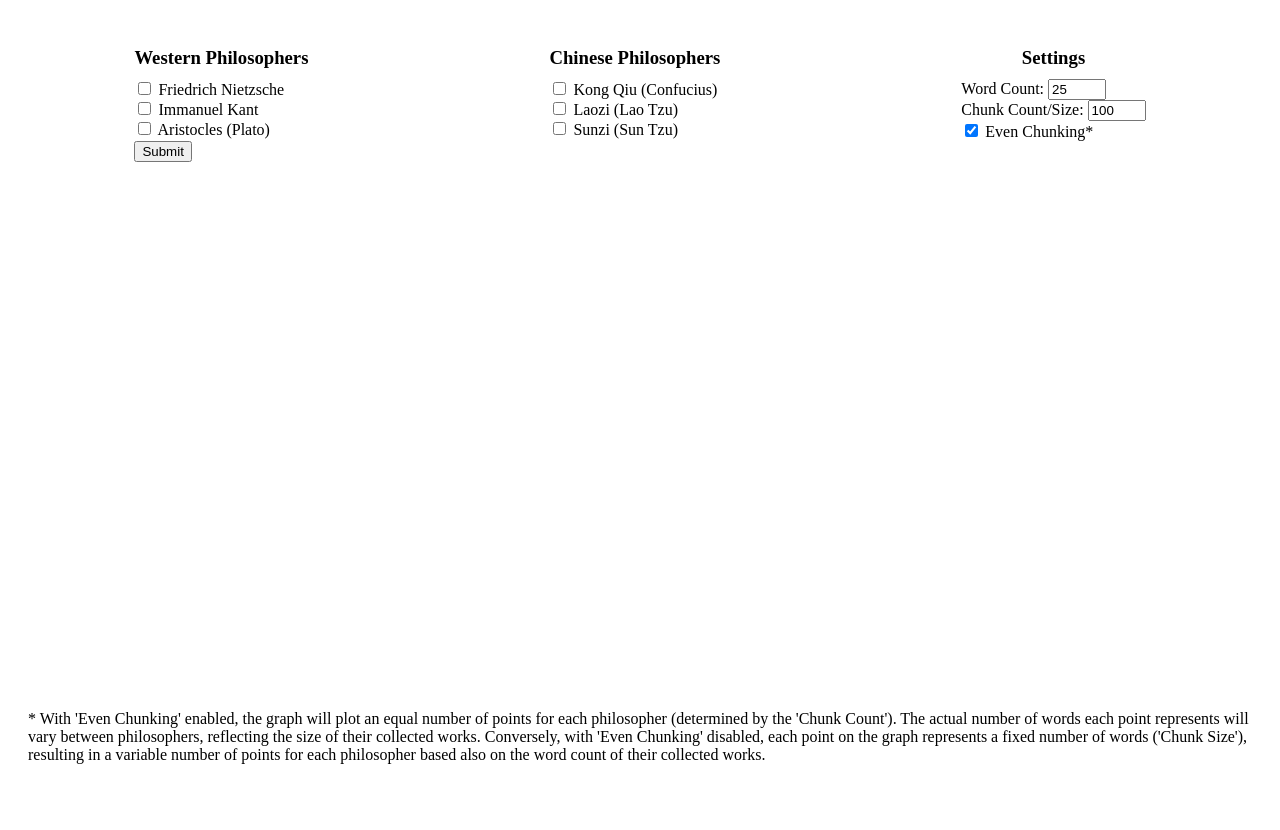
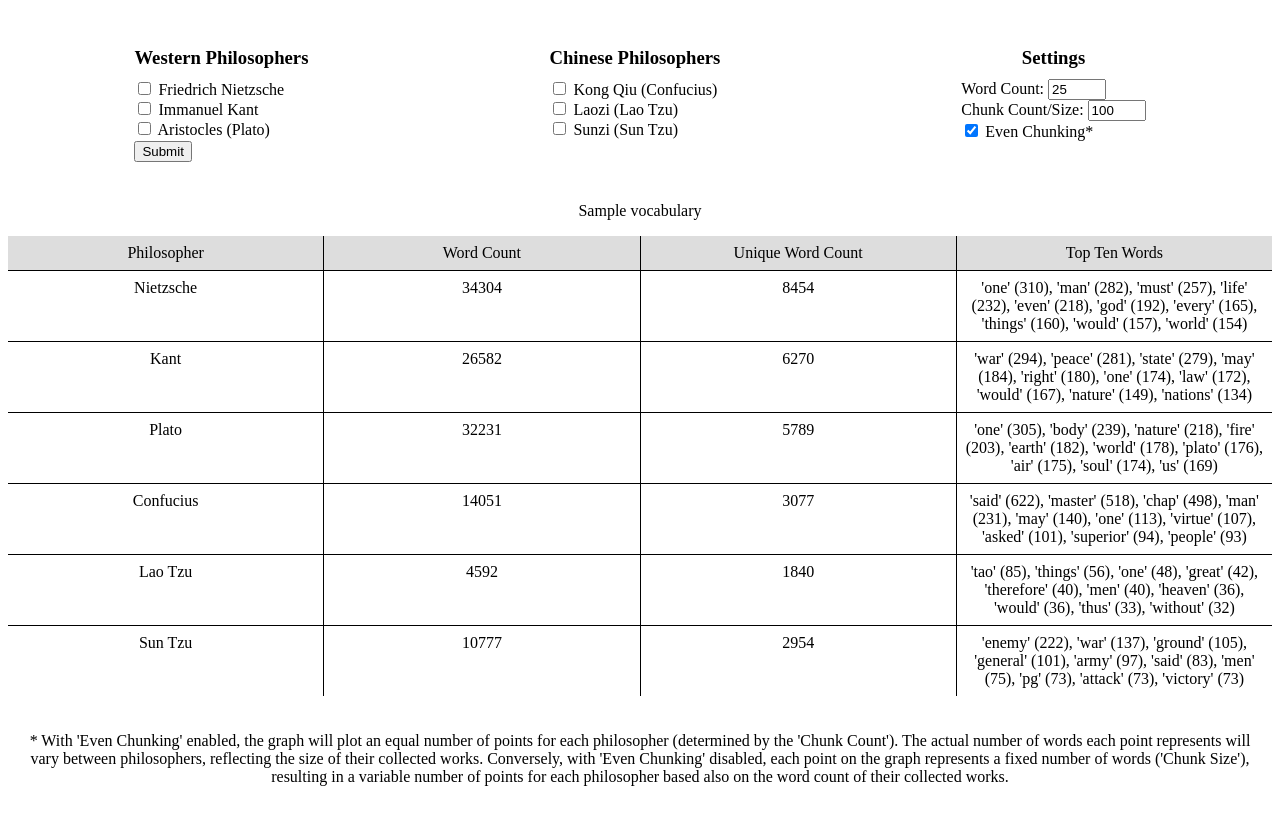
Before and after one commit to manelleong/PhilosophersLexicon, a Flask app: template templates/index.html in a window 1280 px wide. Before the commit the page ends 764 px from the top, so only its background shows below. Run offline with Flask 3, Linux system fonts and the light colour scheme; the template is opened without the code that fills it: most values are stand-ins (such as "Sample title", 1, 10 or a date in 2020); some libraries are stand-ins or nearby versions.

Commit message:
Added the table Shows word count, top 10, etc.

```diff
--- a/app.py
+++ b/app.py
@@ -31,10 +31,9 @@ def submit():
     if not valid_input:
         return render_template('index.html')
 
-
-    fig = topic_modeling.makeGraph(selected_philosophers, selected_settings)
+    fig, vocab = topic_modeling.makeGraph(selected_philosophers, selected_settings)
     graphjson = fig.to_json()
 
-    return render_template('index.html', graphJSON = graphjson)
+    return render_template('index.html', graphJSON = graphjson, vocabulary = f"Vocabulary: [{vocab}]")
 
 app.run(host = "0.0.0.0", port = 80)
--- /dev/null
+++ b/data/confucius/confucius.json
@@ -0,0 +1,5 @@
+{
+    "word_count": 14051,
+    "unique_word_count": 3077,
+    "top_ten": " 'said' (622), 'master' (518), 'chap' (498), 'man' (231), 'may' (140), 'one' (113), 'virtue' (107), 'asked' (101), 'superior' (94), 'people' (93),"
+}
--- /dev/null
+++ b/data/kant/kant.json
@@ -0,0 +1,5 @@
+{
+    "word_count": 26582,
+    "unique_word_count": 6270,
+    "top_ten": " 'war' (294), 'peace' (281), 'state' (279), 'may' (184), 'right' (180), 'one' (174), 'law' (172), 'would' (167), 'nature' (149), 'nations' (134),"
+}
--- /dev/null
+++ b/data/laozi/laozi.json
@@ -0,0 +1,5 @@
+{
+    "word_count": 4592,
+    "unique_word_count": 1840,
+    "top_ten": " 'tao' (85), 'things' (56), 'one' (48), 'great' (42), 'therefore' (40), 'men' (40), 'heaven' (36), 'would' (36), 'thus' (33), 'without' (32),"
+}
--- /dev/null
+++ b/data/nietzsche/nietzsche.json
@@ -0,0 +1,5 @@
+{
+    "word_count": 34304,
+    "unique_word_count": 8454,
+    "top_ten": " 'one' (310), 'man' (282), 'must' (257), 'life' (232), 'even' (218), 'god' (192), 'every' (165), 'things' (160), 'would' (157), 'world' (154),"
+}
--- /dev/null
+++ b/data/plato/plato.json
@@ -0,0 +1,5 @@
+{
+    "word_count": 32231,
+    "unique_word_count": 5789,
+    "top_ten": " 'one' (305), 'body' (239), 'nature' (218), 'fire' (203), 'earth' (182), 'world' (178), 'plato' (176), 'air' (175), 'soul' (174), 'us' (169),"
+}
--- /dev/null
+++ b/data/sunzi/sunzi.json
@@ -0,0 +1,5 @@
+{
+    "word_count": 10777,
+    "unique_word_count": 2954,
+    "top_ten": " 'enemy' (222), 'war' (137), 'ground' (105), 'general' (101), 'army' (97), 'said' (83), 'men' (75), 'pg' (73), 'attack' (73), 'victory' (73),"
+}
--- a/static/css/style.css
+++ b/static/css/style.css
@@ -21,7 +21,35 @@ form {
 }
 
 footer {
+    text-align: center;
     padding: 20px;
-    position: absolute;
     bottom: 0;
-  }
+}
+
+.pre-wrap {
+    white-space: pre-wrap;
+}
+
+.grid {
+    display: grid;
+    grid-template-columns: repeat(4, 1fr); /* Creates a four-column layout */
+    gap: 1px; /* Represents the grid line size */
+    background-color: #000; /* Grid lines color */
+}
+
+.header {
+    background-color: #ddd; /* Header cells background color */
+    padding: 8px;
+    text-align: center;
+}
+
+.cell {
+    background-color: #fff; /* Content cells background color */
+    padding: 8px;
+    text-align: center;
+}
+
+.excel-like {
+    width: 100%;
+    border-collapse: collapse; /* Eliminates the space between the borders */
+}
--- a/templates/index.html
+++ b/templates/index.html
@@ -8,7 +8,7 @@
     <script src="https://cdn.plot.ly/plotly-latest.min.js"></script>
 </head>
 <body>
-    <form action="/submit" method="post">
+    <form action="/submit" method="post" id="philosopherForm">
         <div class = "container">
             <div class = "Philosopher-group" id="western">
                 <h3>Western Philosophers</h3>
@@ -43,6 +43,46 @@
         var graphJSON = '{{ graphJSON | safe }}';
         Plotly.newPlot('graph', JSON.parse(graphJSON));
     </script>
+    <p class="pre-wrap" style="text-align: center;">{{ vocabulary }}</p>
+
+    <div class="grid">
+        <!-- Header Row -->
+        <div class="header">Philosopher</div>
+        <div class="header">Word Count</div>
+        <div class="header">Unique Word Count</div>
+        <div class="header">Top Ten Words</div>
+
+        <div class="cell">Nietzsche</div>
+        <div class="cell">34304</div>
+        <div class="cell">8454</div>
+        <div class="cell">'one' (310), 'man' (282), 'must' (257), 'life' (232), 'even' (218), 'god' (192), 'every' (165), 'things' (160), 'would' (157), 'world' (154)</div>
+
+        <div class="cell">Kant</div>
+        <div class="cell">26582</div>
+        <div class="cell">6270</div>
+        <div class="cell">'war' (294), 'peace' (281), 'state' (279), 'may' (184), 'right' (180), 'one' (174), 'law' (172), 'would' (167), 'nature' (149), 'nations' (134)</div>
+
+        <div class="cell">Plato</div>
+        <div class="cell">32231</div>
+        <div class="cell">5789</div>
+        <div class="cell">'one' (305), 'body' (239), 'nature' (218), 'fire' (203), 'earth' (182), 'world' (178), 'plato' (176), 'air' (175), 'soul' (174), 'us' (169)</div>
+
+        <div class="cell">Confucius</div>
+        <div class="cell">14051</div>
+        <div class="cell">3077</div>
+        <div class="cell">'said' (622), 'master' (518), 'chap' (498), 'man' (231), 'may' (140), 'one' (113), 'virtue' (107), 'asked' (101), 'superior' (94), 'people' (93)</div>
+
+        <div class="cell">Lao Tzu</div>
+        <div class="cell">4592</div>
+        <div class="cell">1840</div>
+        <div class="cell">'tao' (85), 'things' (56), 'one' (48), 'great' (42), 'therefore' (40), 'men' (40), 'heaven' (36), 'would' (36), 'thus' (33), 'without' (32)</div>
+
+        <div class="cell">Sun Tzu</div>
+        <div class="cell">10777</div>
+        <div class="cell">2954</div>
+        <div class="cell">'enemy' (222), 'war' (137), 'ground' (105), 'general' (101), 'army' (97), 'said' (83), 'men' (75), 'pg' (73), 'attack' (73), 'victory' (73)</div>
+
+    </div>
 
     <footer>
         <p>* With 'Even Chunking' enabled, the graph will plot an equal number of points for each philosopher (determined by the 'Chunk Count').
```
Also changed, not shown: services/topic_modeling.py (+15 -1 lines), services/web_scrape.py (+33 -0 lines).
